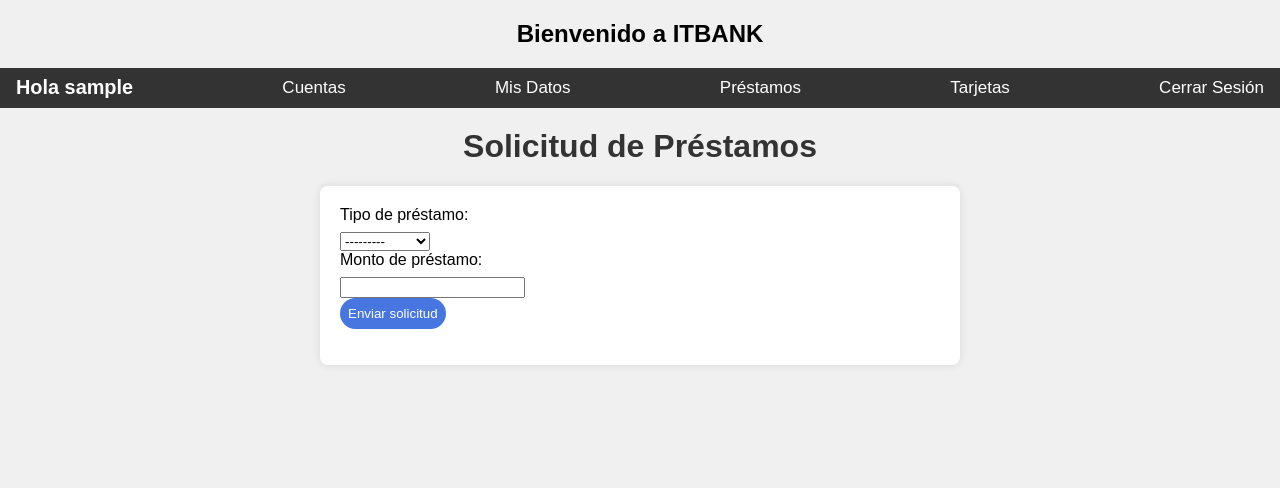
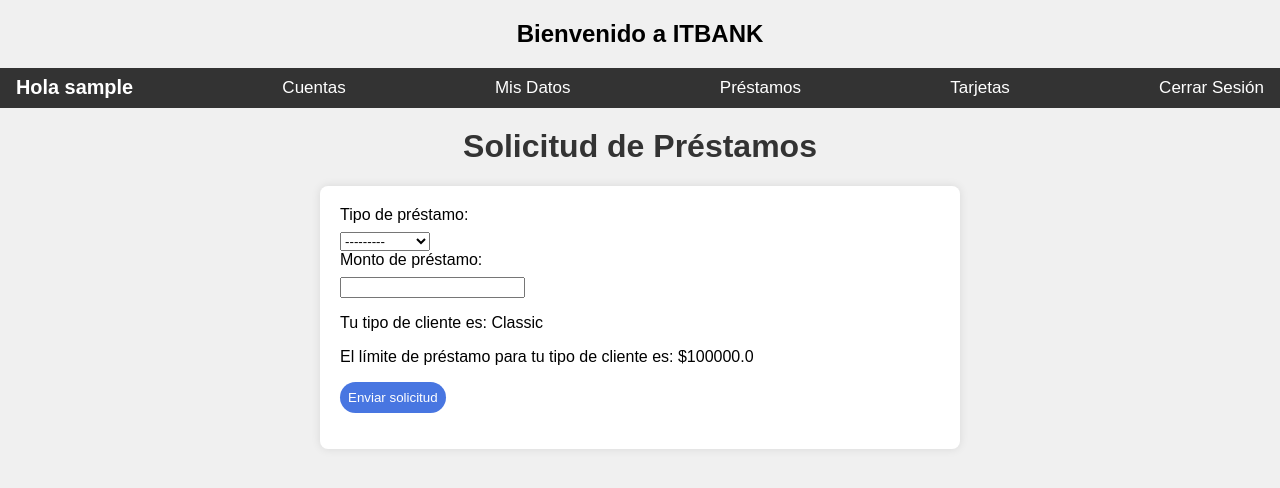
Before and after one commit to onurbsofa/sprint-7-equipo-10, a Django app: page /prestamos/solicitar in a window 1280 px wide. Shown: the top 488 px of the page. Run offline with Django 4.2, Linux system fonts and the light colour scheme; a user stored in the database is signed in; tables that the repository leaves empty hold one stand-in row (values such as "Sample post"); parts of the project's set-up code (start-up, migrations or seed data) failed here and were passed over.

Commit message:
formulario de solicitus de prestamo con tipo de cliente

```diff
--- a/homebanking/Clientes/templates/datosCliente.html
+++ b/homebanking/Clientes/templates/datosCliente.html
@@ -10,9 +10,9 @@
   <li>Nombre: {{cliente.customer_name}}</li>
   <li>Apellido: {{cliente.customer_surname}}</li>
   <li>DNI: {{cliente.customer_dni}}</li>
-  <li>Fecha_Nacimiento: {{cliente.dob}}</li>
+  <li>Fecha de Nacimiento: {{cliente.dob}}</li>
   <li>Sucursal: {{cliente.branch_id}}</li>
-  <li>tipo: {{cliente.customer_type}}</li>
+  <li>tipo de cliente: {{cliente.customer_type}}</li>
 </ul>
 
 {% endblock %}
--- a/homebanking/Prestamos/templates/solicitudPrestamo.html
+++ b/homebanking/Prestamos/templates/solicitudPrestamo.html
@@ -10,6 +10,8 @@
         {{ form.loan_type }}<br>
         <label for="{{ form.loan_total.id_for_label }}">Monto de préstamo:</label>
         {{ form.loan_total }}<br>
+        <p>Tu tipo de cliente es: {{ customer_type }}</p>
+        <p>El límite de préstamo para tu tipo de cliente es: ${{ preapproval_amount }}</p>
         <input type="submit" value="Enviar solicitud">
     </form>
 {% endblock %}
--- a/homebanking/Prestamos/views.py
+++ b/homebanking/Prestamos/views.py
@@ -12,39 +12,48 @@
 class SolicitarPrestamo(LoginRequiredMixin, View):
     def get(self, request):
         form = SolicitudPrestamoForm()
-        return render(request, 'solicitudPrestamo.html', {'form': form})
+
+        cliente = Cliente.objects.get(customer_id=request.user.userprofile.customer_id)
+        customer_type = cliente.customer_type
+
+        if customer_type == 'BLACK':
+            preapproval_amount = 500000.00
+        elif customer_type == 'GOLD':
+            preapproval_amount = 300000.00
+        else:  # CLASSIC
+            preapproval_amount = 100000.00
+
+        return render(request, 'solicitudPrestamo.html', {'form': form, 'customer_type': customer_type, 'preapproval_amount': preapproval_amount})
 
     def post(self, request):
         form = SolicitudPrestamoForm(request.POST)
+
+        cliente = Cliente.objects.get(customer_id=request.user.userprofile.customer_id)
+        customer_type = cliente.customer_type
+
+        if customer_type == 'BLACK':
+            preapproval_amount = 500000.00
+        elif customer_type == 'GOLD':
+            preapproval_amount = 300000.00
+        else:  # CLASSIC
+            preapproval_amount = 100000.00
+
         if form.is_valid():
-
             loan_type = form.cleaned_data.get('loan_type')
             loan_total = form.cleaned_data.get('loan_total')
             loan_date = datetime.now().date().strftime('%Y-%m-%d')
-            customer_id = Cliente.objects.get(customer_id=request.user.userprofile.customer_id)
-            cliente = Cliente.objects.get(customer_id=request.user.userprofile.customer_id)
-            customer_type = cliente.customer_type
-
-
-            if customer_type == 'BLACK':
-                preapproval_amount = 500000.00
-            elif customer_type == 'GOLD':
-                preapproval_amount = 300000.00
-            else:  # CLASSIC
-                preapproval_amount = 100000.00
 
             if loan_total > preapproval_amount:
                 messages.error(request, 'Solicitud rechazada: El monto del préstamo excede el monto de preaprobación.')
-                return render(request, 'solicitudPrestamo.html', {'form': form})
+                return render(request, 'solicitudPrestamo.html', {'form': form, 'customer_type': customer_type, 'preapproval_amount': preapproval_amount})
 
-
-            Prestamo.objects.create(loan_type=loan_type, loan_date=loan_date, loan_total=loan_total, customer_id=customer_id)
+            Prestamo.objects.create(loan_type=loan_type, loan_date=loan_date, loan_total=loan_total, customer_id=cliente)
             messages.success(request, 'Prestamo solicitado con exito')
             return redirect('home')
 
         else:
             print(form.errors)
-            return render(request, 'solicitudPrestamo.html', {'form': form})
+            return render(request, 'solicitudPrestamo.html', {'form': form, 'customer_type': customer_type, 'preapproval_amount': preapproval_amount})
 
 class PrestamosCliente(LoginRequiredMixin, View):
     def get(self, request):
```
Also changed, not shown: homebanking/itbank.db.
